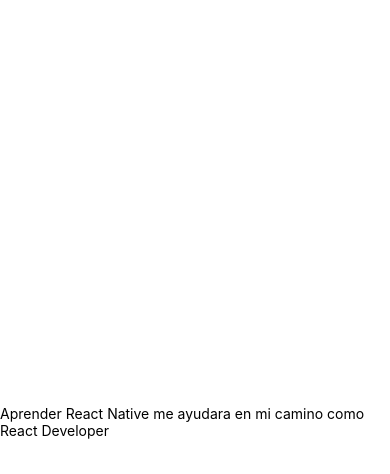
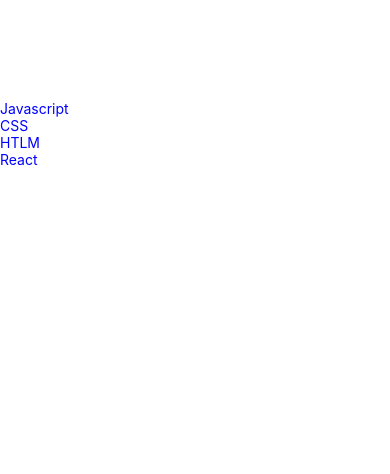
Before and after one commit to khriztianmoreno/react-native-guide, a React Native app: screen / in a window 390 px wide. Shown: the top 474 px of the page. Built offline with nearby package versions, Linux system fonts and the light colour scheme.

Commit message:
Add map list example

```diff
--- a/App.js
+++ b/App.js
@@ -1,12 +1,15 @@
 import React from 'react';
-import { StyleSheet, Text, View } from 'react-native';
+import { ScrollView, StyleSheet, Text, View } from 'react-native';
 
 export default class App extends React.Component {
   render() {
+    const topics = ['Javascript', 'CSS', 'HTLM', 'React']
     return (
-      <View style={styles.container}>
-        <Text>Aprender React Native me ayudara en mi camino como React Developer</Text>
-      </View>
+      <ScrollView style={{paddingTop: 100}}>
+        {
+          topics.map((item, idx) => <Text key={idx} style={styles.text} >{item}</Text>)
+        }
+      </ScrollView>
     );
   }
 }
@@ -18,4 +21,7 @@
     alignItems: 'center',
     justifyContent: 'center',
   },
+  text: {
+    color: 'blue',
+  }
 });
```
